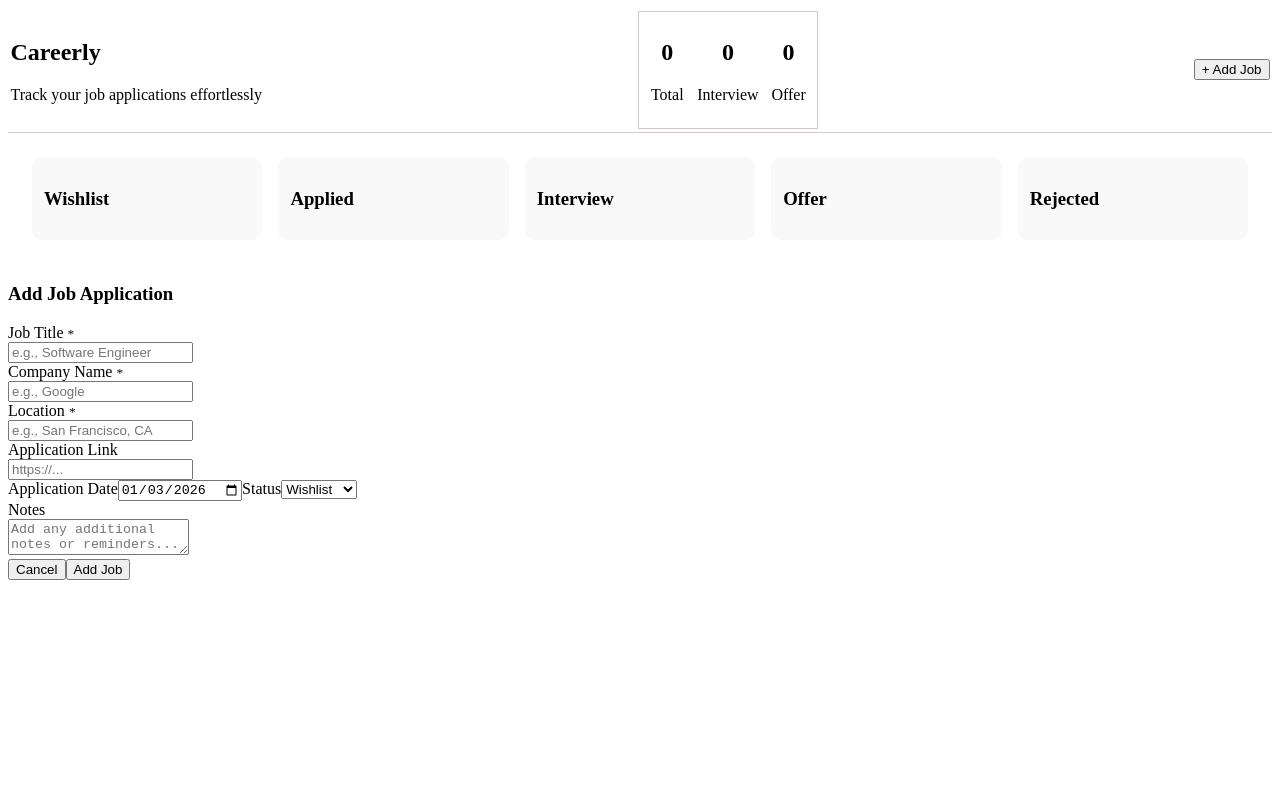
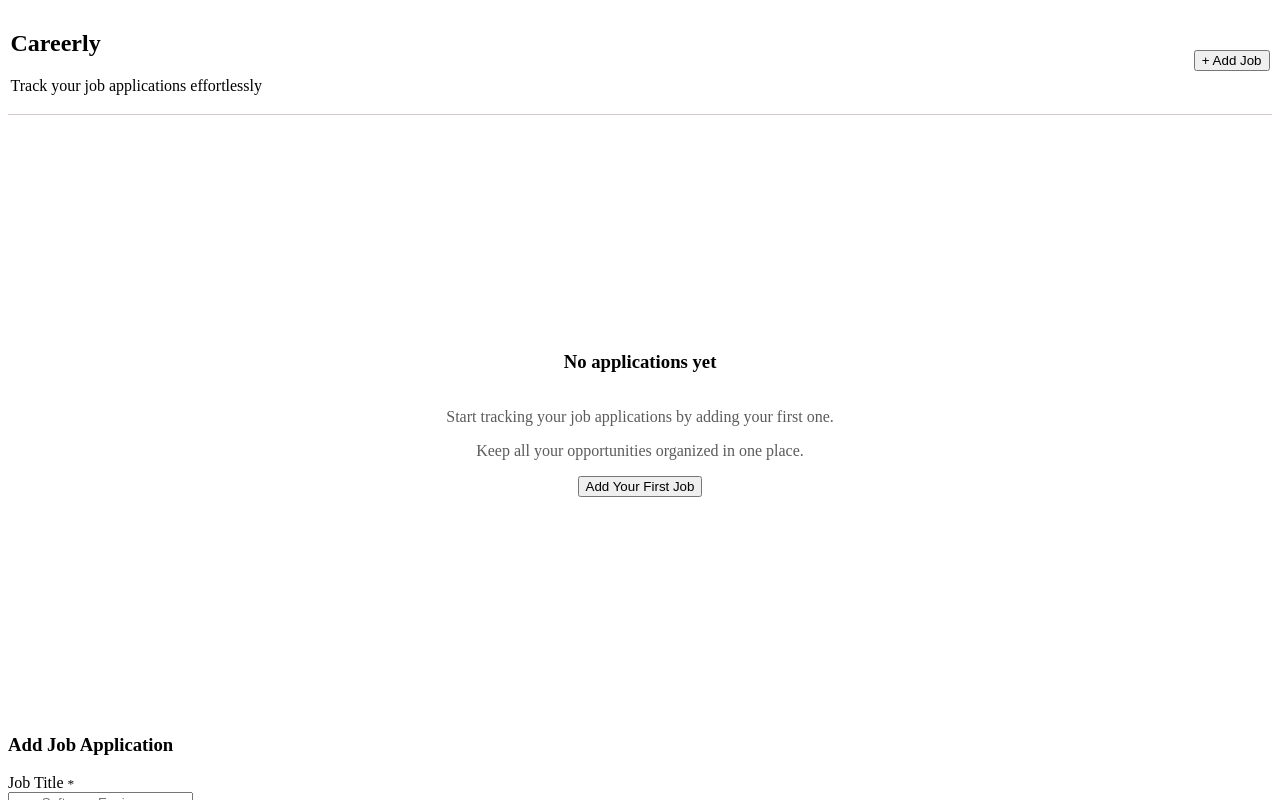
Before and after one commit to Shivadeep-Kathail/careerly-job-tracker, a React (Vite) app: page / in a window 1280 px wide. Both pictures are taken after a click on the button "+ Add Job". Shown: the top 800 px of the page. Built offline with nearby package versions, Linux system fonts and the light colour scheme.

Commit message:
feat: complete empty states, header UX, and form validation

```diff
--- a/src/App.jsx
+++ b/src/App.jsx
@@ -16,7 +16,7 @@ function App() {
 
   return(
     <>
-      <AppHeader onAddJob={() => setIsJobModalOpen(true)} stats={stats} />
+      <AppHeader onAddJob={() => setIsJobModalOpen(true)} stats={stats} jobs={jobs} />
         <Board jobs={jobs}
                addJob={addJob}
                updateJob={updateJob}
--- a/src/components/appHeader.jsx
+++ b/src/components/appHeader.jsx
@@ -1,6 +1,9 @@
 import Stat from "./stats";
 
-const AppHeader = ({ onAddJob, stats }) => {
+const AppHeader = ({ onAddJob, stats, jobs=[] }) => {
+
+  const hasJobs = jobs.length > 0;
+
   return (
     <header style={{display:"flex",
                     justifyContent:"space-between",
@@ -11,11 +14,11 @@ const AppHeader = ({ onAddJob, stats }) => {
         <h2>Careerly</h2>
         <p>Track your job applications effortlessly</p>
       </div>
-       <div style={{ display: "flex", gap: "10px", border: "1px solid #d3c7c7ff", padding: "8px" }}>
+       {hasJobs&& (<div style={{ display: "flex", gap: "10px", border: "1px solid #d3c7c7ff", padding: "8px" }}>
         <Stat label="Total" value={stats.total} />
         <Stat label="Interview" value={stats.interview} />
         <Stat label="Offer" value={stats.offer} />
-      </div>
+      </div>)}
       <div>
         <button onClick={onAddJob}>+ Add Job</button>
       </div>
--- a/src/components/board.jsx
+++ b/src/components/board.jsx
@@ -1,5 +1,6 @@
 import Column from "./column";
 import JobModal from "./jobModal";
+import NoJobs from "./noJobs";
 import { COLUMNS } from "../data/columns";
 import { useState } from "react";
 
@@ -16,9 +17,24 @@ const Board = ({ jobs, addJob, updateJob,isJobModalOpen, deleteJob, closeModal,
     setJobToEdit(null);
   };
 
+  if (jobs.length === 0) {
+    return (
+      <>
+        <NoJobs onAddJob={openModal} />
+
+        <JobModal
+          isOpen={isJobModalOpen}
+          onClose={handleCloseModal}
+          addJob={addJob}
+          updateJob={updateJob}
+          jobToEdit={jobToEdit}
+        />
+      </>
+    );
+  }
+
   return (
     <>
-
       <div style={{ display: "flex", gap: "16px", padding: "24px" }}>
         {COLUMNS.map((column) => (
           <Column
--- a/src/components/column.jsx
+++ b/src/components/column.jsx
@@ -1,9 +1,7 @@
 import JobCard from "./jobCard";
 
 const Column = ({ column, jobs, onEditJob, onDelete }) => {
-  const filteredJobs = jobs.filter(
-    (job) => job.status === column.id
-  );
+  const filteredJobs = jobs.filter((job) => job.status === column.id);
 
   return (
     <>
@@ -16,8 +14,26 @@ const Column = ({ column, jobs, onEditJob, onDelete }) => {
         }}
       >
         <h3>{column.title}</h3>
+        {filteredJobs.length === 0 && (
+          <p
+            style={{
+              color: "#7a7a7a",
+              fontSize: "14px",
+              textAlign: "center",
+              marginTop: "12px",
+            }}
+          >
+            No applications yet
+          </p>
+        )}
         {filteredJobs.map((job) => (
-          <JobCard key={job.id} job={job} onEdit={() => onEditJob(job)} onDelete={onDelete} />
+          <div key={job.id} style={{ marginTop: "10px" }}>
+            <JobCard
+              job={job}
+              onEdit={() => onEditJob(job)}
+              onDelete={onDelete}
+            />
+          </div>
         ))}
       </div>
     </>
--- a/src/components/jobModal.jsx
+++ b/src/components/jobModal.jsx
@@ -62,6 +62,9 @@ const JobModal = ({ isOpen, onClose, addJob, updateJob, jobToEdit }) => {
     setNotes("");
   }
 }, [jobToEdit, isOpen]);
+
+const isFormValid =
+  role.trim() && company.trim() && location.trim();
 
 
   return (
@@ -169,7 +172,7 @@ const JobModal = ({ isOpen, onClose, addJob, updateJob, jobToEdit }) => {
           <button type="button" onClick={onClose}>
             Cancel
           </button>
-          <button type="submit"> {jobToEdit ? "Save Changes" : "Add Job"} </button>
+          <button type="submit" disabled={!isFormValid}> {jobToEdit ? "Save Changes" : "Add Job"} </button>
 
         </div>
       </form>
--- /dev/null
+++ b/src/components/noJobs.jsx
@@ -0,0 +1,25 @@
+const NoJobs = ({ onAddJob }) => {
+  return (
+    <div
+      style={{
+        minHeight: "75vh",
+        display: "flex",
+        flexDirection: "column",
+        alignItems: "center",
+        justifyContent: "center",
+        textAlign: "center",
+      }}
+    >
+      <h3>No applications yet</h3>
+
+      <div style={{ color: "#5c5b5bff" }}>
+        <p>Start tracking your job applications by adding your first one.</p>
+        <p>Keep all your opportunities organized in one place.</p>
+      </div>
+
+      <button onClick={onAddJob}>Add Your First Job</button>
+    </div>
+  );
+};
+
+export default NoJobs;
```
